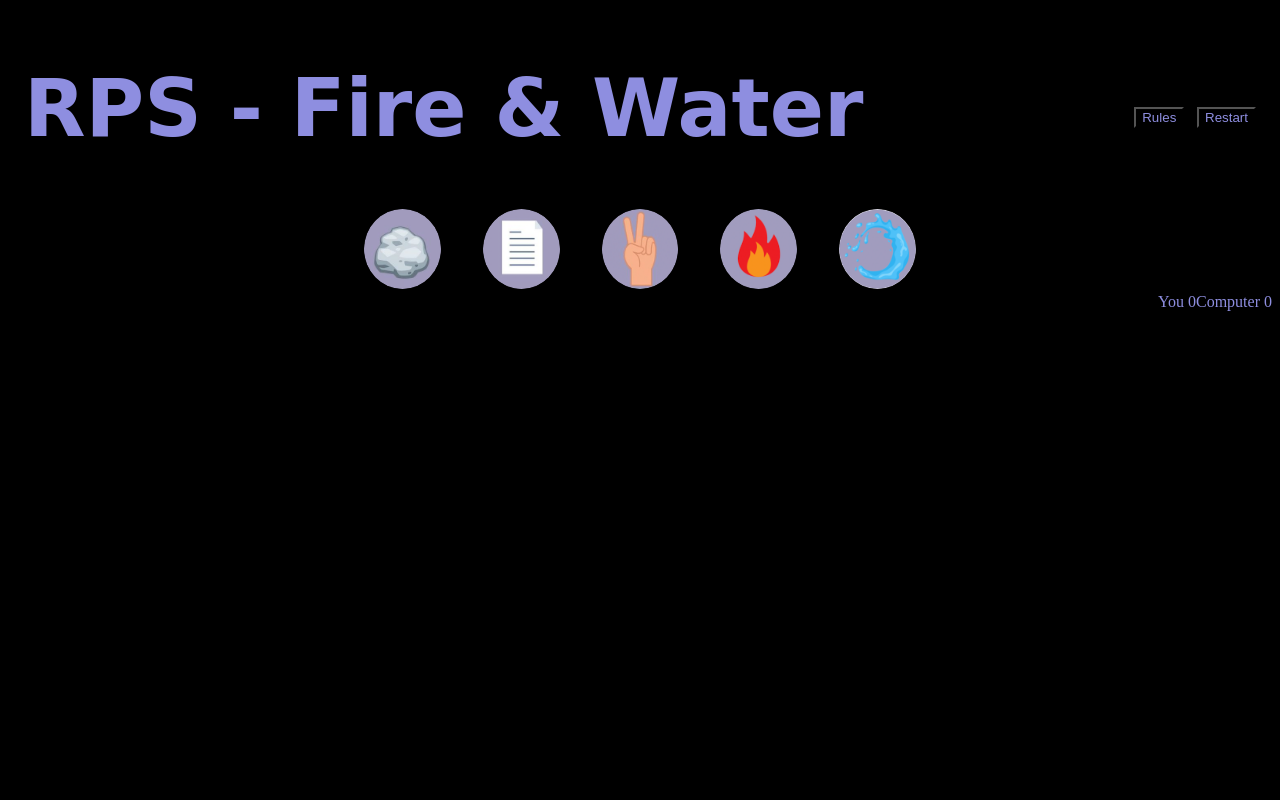
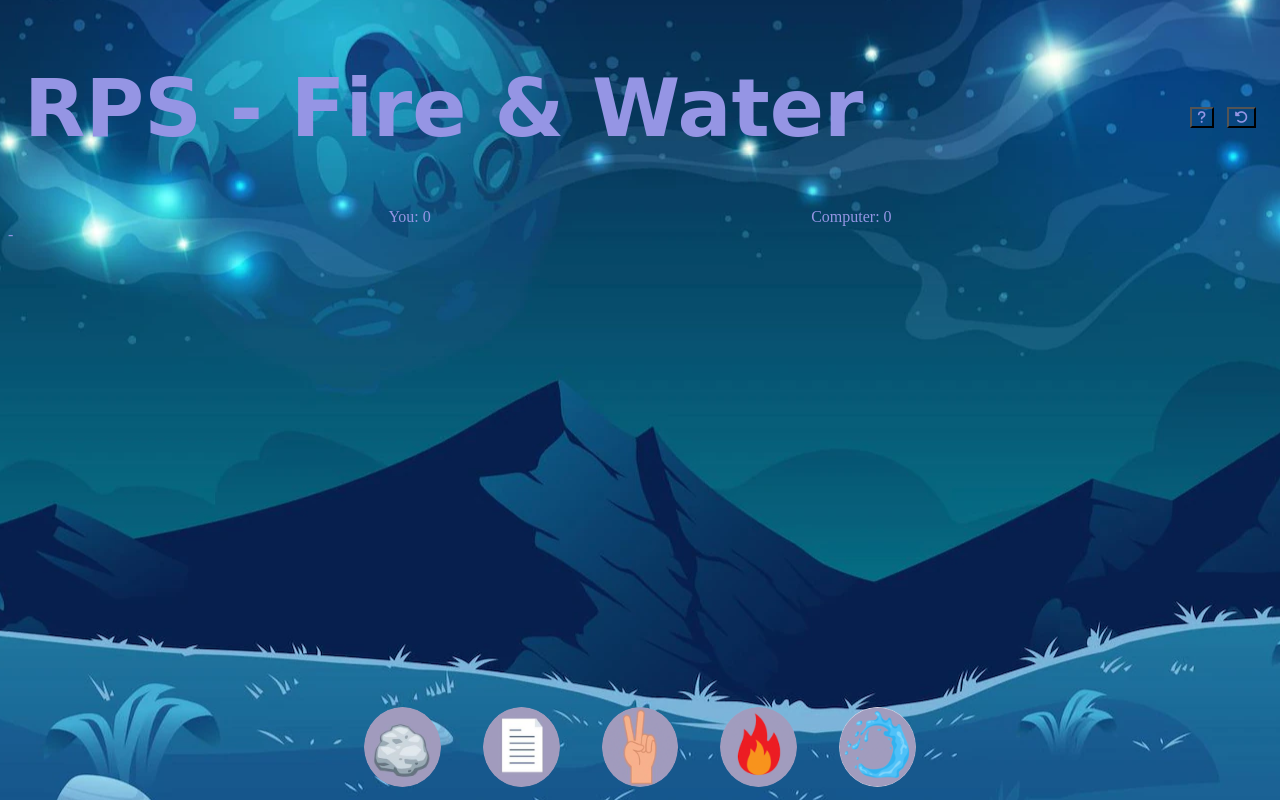
Before and after one commit to Code-Institute-Submissions/Project-123, a plain HTML site: page index.html in a window 1280 px wide. Drawn offline with Linux system fonts and the light colour scheme; a web font is replaced by a local one.

Commit message:
fixed: re-aranged order of the divs. Moved result scores over selections part of the game. feat: created a div for combat screen

```diff
--- a/assets/css/style.css
+++ b/assets/css/style.css
@@ -1,8 +1,10 @@
 @import url('https://fonts.googleapis.com/css2?family=Cairo:wght@300&family=Poor+Story&display=swap');
 
 * {
-    background-color: black;
-    color: rgb(142, 142, 224);
+    background-image: url(../images/b-space.webp);
+    background-attachment: fixed;
+    background-position: center;
+    color: rgb(149, 149, 228);
 }
 
 /* Header */
@@ -20,6 +22,12 @@ header {
     align-self: center;
 }
 
+/* Results scores */
+.results {
+    display: flex;
+    justify-content: space-evenly;
+}
+
 /* Styling selections part of the game */
 .selections {
     display: flex;
@@ -32,7 +40,6 @@ header {
     background: none;
     border: none;
     outline: none;
-
 }
 
 .game-selection {
@@ -41,8 +48,11 @@ header {
     border-radius: 50%;
 }
 
-/* Results scores */
-.results {
-    display: flex;
-    justify-content: end;
+.game-selection:hover {
+    transform: scale(1.4);
+    transition: 200ms;
 }
+/* Image of what each player picked to play during combat */
+.combat-screen {
+    height: 480px;
+}
--- a/index.html
+++ b/index.html
@@ -5,6 +5,7 @@
     <meta http-equiv="X-UA-Compatible" content="IE=edge">
     <meta name="viewport" content="width=device-width, initial-scale=1.0">
     <link rel="stylesheet" href="assets/css/style.css">
+    <script src="https://kit.fontawesome.com/ff7463a330.js" crossorigin="anonymous"></script>
     <title>RPS - Fire & Water</title>
 </head>
 <body>
@@ -12,10 +13,25 @@
     <header>
         <h1>RPS - Fire & Water</h1>
         <div class="game-options">
-            <button>Rules</button>
-            <button>Restart</button>
+            <button><i class="fa-solid fa-question"></i></button>
+            <button><i class="fa-solid fa-rotate-left"></i></button>
         </div>
     </header>
+     <!--Result scores-->
+     <div class="results">
+        <div>
+            You:
+            <span class="score-result">0</span>
+        </div>
+        <div>
+            Computer:
+            <span class="score-result">0</span>
+        </div>
+    </div>
+    <!--Image of what each player picked to play during combat-->
+    <div class="combat-screen">
+        -
+    </div>
     <!--Different selections to play during combat-->
     <div class="selections">
         <button class="selection">
@@ -34,18 +50,6 @@
             <img class="game-selection" src="assets/images/water.png" alt="water">
         </button>
     </div>
-    <!--Result scores-->
-    <div class="results">
-        <div>
-            You
-            <span class="score-result">0</span>
-        </div>
-        <div>
-            Computer
-            <span class="score-result">0</span>
-        </div>
-    </div>
-    <!--Image of what each player picked to play during combat-->
     <script src="assets/js/script.js"></script>
 </body>
 </html>
```
